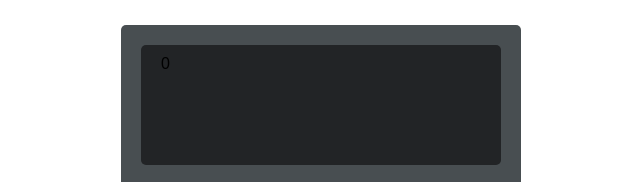
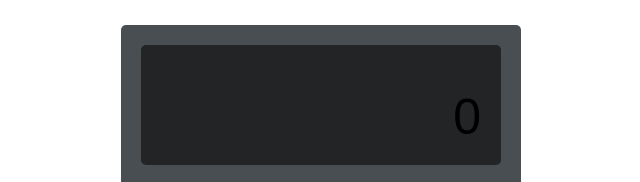
Before and after one commit to khattab97/calculator, a plain HTML site: page index.html in a window 1280 px wide. Shown: the top 182 px of the page, 319-959 px from the left. Drawn offline with Linux system fonts and the light colour scheme.

Commit message:
Modify display

```diff
--- a/style.css
+++ b/style.css
@@ -22,6 +22,8 @@ body, html {
 }
 
 #display {
+    display: flex;
+    flex-direction: column;
     box-sizing: border-box;
     height: 120px;
     width: 360px;
@@ -30,6 +32,22 @@ body, html {
     padding: 10px 20px;
     background-color: #222426;
 }
+
+#submitted-num{
+    height: 40px;
+    width: 100%;
+}
+
+#active-num{
+    height: 80px;
+    width: 100%;
+    font-size: 50px;
+}
+
+#submitted-num, #active-num {
+    text-align: right;
+}
+
 
 #numbers-operators{
     box-sizing: border-box;
```
